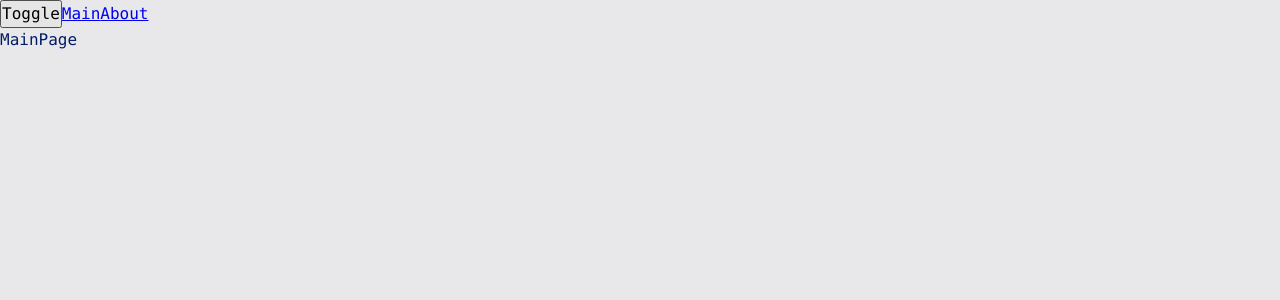
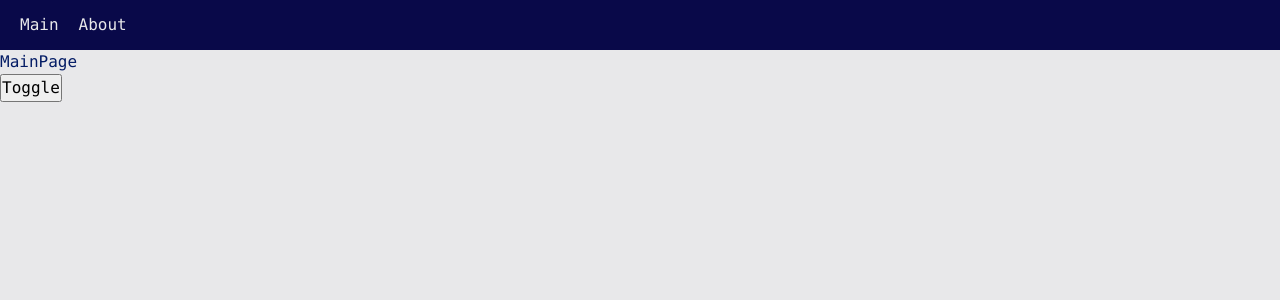
Before and after one commit to semklim/production-project, a React app: page / in a window 1280 px wide. Shown: the top 300 px of the page. Built offline with nearby package versions, Linux system fonts and the light colour scheme.

Commit message:
Create NavBar

```diff
--- a/src/app/App.tsx
+++ b/src/app/App.tsx
@@ -1,17 +1,16 @@
-import { Link } from 'react-router-dom';
 import { classNames } from 'shared/lib';
 import { useTheme } from './provider/theme';
 import { AppRouter } from './provider/router';
+import { Navbar } from 'widgets/Navbar';
 
 const App = () => {
 	const { theme, setTheme } = useTheme();
 
 	return (
 		<div className={classNames('app', {}, [theme])}>
+			<Navbar />
+			<AppRouter />
 			<button onClick={setTheme}>Toggle</button>
-			<Link to={'/'}>Main</Link>
-			<Link to={'/about'}>About</Link>
-			<AppRouter />
 		</div>
 	);
 };
--- a/src/app/styles/index.scss
+++ b/src/app/styles/index.scss
@@ -11,3 +11,8 @@
 
 	min-height: 100vh;
 }
+
+a {
+	text-decoration: none;
+	color: inherit;
+}
--- a/src/app/styles/themes/dark.scss
+++ b/src/app/styles/themes/dark.scss
@@ -1,6 +1,8 @@
 .app.dark {
-    --bg-color: #090949;
+	--bg-color: #090949;
+	--inverted-bg-color: #e8e8ea;
 
-    --primary-color: #049604;
-    --secondary-color: #04ff04;
+	--primary-color: #049604;
+	--secondary-color: #04ff04;
+	--navbar-links-color: var(--bg-color);
 }
--- a/src/app/styles/themes/normal.scss
+++ b/src/app/styles/themes/normal.scss
@@ -1,6 +1,8 @@
 :root {
-    --bg-color: #e8e8ea;
+	--bg-color: #e8e8ea;
+	--inverted-bg-color: #090949;
 
-    --primary-color: #041c65;
-    --secondary-color: #0449e0;
+	--primary-color: #041c65;
+	--secondary-color: #0449e0;
+	--navbar-links-color: var(--bg-color);
 }
--- a/src/app/styles/variables/global.scss
+++ b/src/app/styles/variables/global.scss
@@ -8,4 +8,8 @@
 	--font-size-l: 24px;
 	--font-line-l: 32px;
 	--font-l: var(--font-size-l) / var(--font-line-l) var(--font-family-main);
+
+	// sizes
+
+	--navbar-height: 50px;
 }
--- /dev/null
+++ b/src/shared/ui/AppLink/index.ts
@@ -0,0 +1 @@
+export { AppLink } from './ui/AppLink';
--- /dev/null
+++ b/src/shared/ui/AppLink/ui/AppLink.module.scss
@@ -0,0 +1,6 @@
+.appLink {
+	color: var(--navbar-links-color);
+}
+
+.pimary {
+}
--- /dev/null
+++ b/src/shared/ui/AppLink/ui/AppLink.tsx
@@ -0,0 +1,27 @@
+import { FC, ReactNode } from 'react';
+import { Link, LinkProps } from 'react-router-dom';
+import cls from './AppLink.module.scss';
+import { classNames } from 'shared/lib';
+
+export enum LinksTheme {
+	PRIMARY = 'primary',
+	SECONDARY = 'secondary',
+}
+
+interface AppLinkProps extends LinkProps {
+	className?: string;
+	children?: ReactNode;
+	theme?: LinksTheme;
+}
+
+const AppLink: FC<AppLinkProps> = (props) => {
+	const { className, children, to, theme = LinksTheme.PRIMARY, ...otherProps } = props;
+
+	return (
+		<Link to={to} className={classNames(cls.appLink, {}, [className])} {...otherProps}>
+			{children}
+		</Link>
+	);
+};
+
+export { AppLink };
--- /dev/null
+++ b/src/widgets/Navbar/index.ts
@@ -0,0 +1 @@
+export { Navbar } from './ui/Navbar'
--- /dev/null
+++ b/src/widgets/Navbar/ui/Navbar.module.scss
@@ -0,0 +1,9 @@
+.Navbar {
+	padding: 0 20px;
+	width: 100%;
+	height: var(--navbar-height);
+	background: var(--inverted-bg-color);
+	display: flex;
+	align-items: center;
+	column-gap: 20px;
+}
--- /dev/null
+++ b/src/widgets/Navbar/ui/Navbar.tsx
@@ -0,0 +1,24 @@
+import { Link } from 'react-router-dom';
+import cls from './Navbar.module.scss';
+import { classNames } from 'shared/lib';
+import { AppLink } from 'shared/ui/AppLink';
+import { LinksTheme } from 'shared/ui/AppLink/ui/AppLink';
+
+interface NavbarProps {
+	className?: string;
+}
+
+const Navbar = ({ className }: NavbarProps) => {
+	return (
+		<div className={classNames(cls.Navbar, {}, [className])}>
+			<AppLink to={'/'} theme={LinksTheme.PRIMARY}>
+				Main
+			</AppLink>
+			<AppLink to={'/about'} theme={LinksTheme.PRIMARY}>
+				About
+			</AppLink>
+		</div>
+	);
+};
+
+export { Navbar };
```
Also changed, not shown: src/shared/ui/Loader/styles/Loader.module.scss (deleted, +0 -69 lines). Lines whose indentation alone changed are shown as unchanged.
